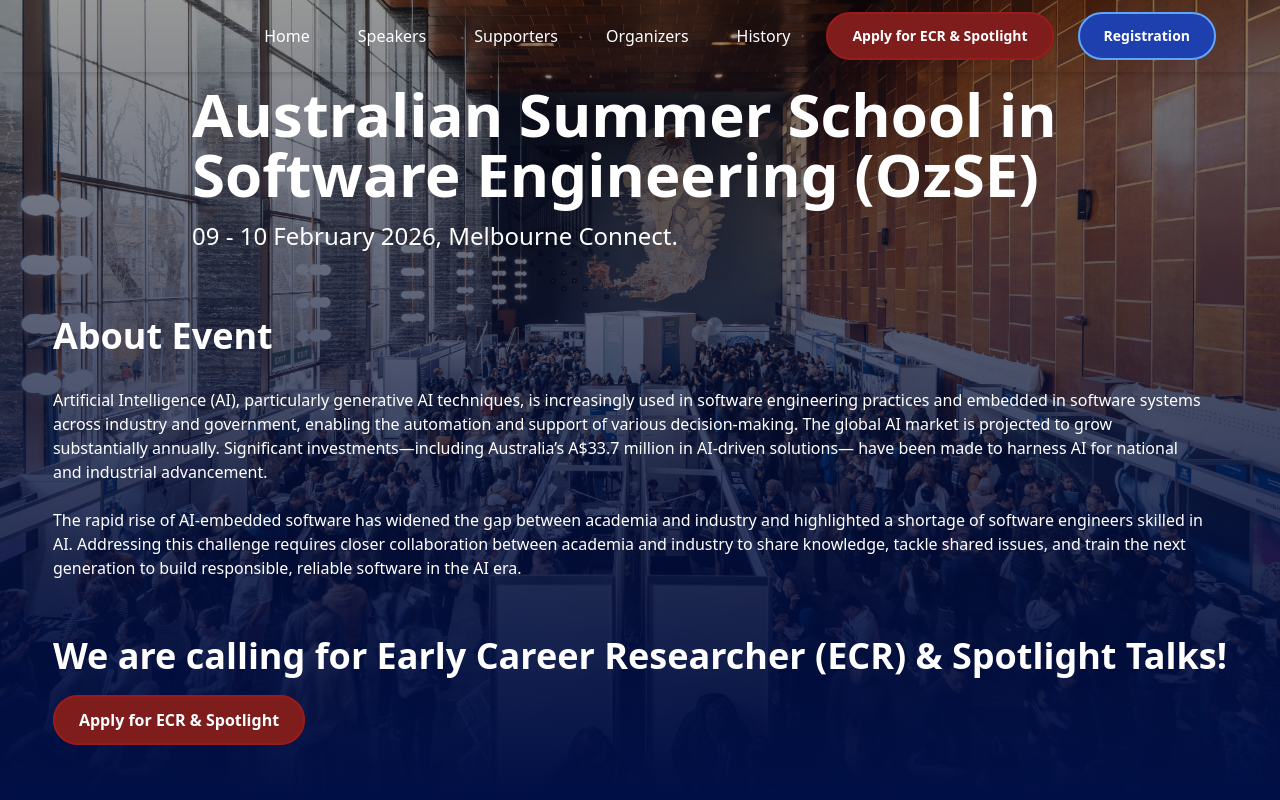
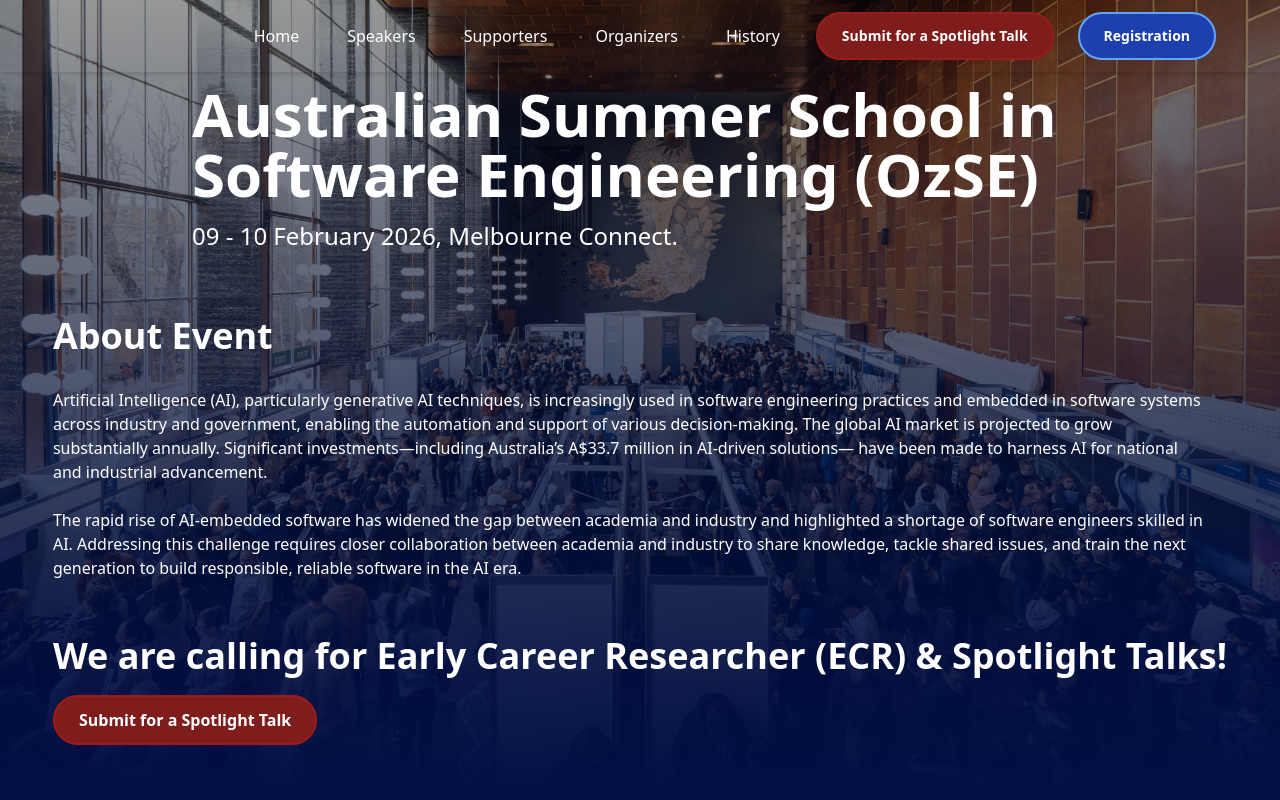
Before and after one commit to ozse-school/ozse-school.github.io, a React (Vite) app: page /#/ in a window 1280 px wide. Shown: the top 800 px of the page. Built offline with nearby package versions, Linux system fonts and the light colour scheme.

Commit message:
Change text for ECR & spotlight

```diff
--- a/src/HomePage/Hero.jsx
+++ b/src/HomePage/Hero.jsx
@@ -47,7 +47,7 @@ function Hero({id}) {
                 href="https://forms.office.com/Pages/ResponsePage.aspx?id=z_NbDvQft0aRdlLFOMIqTX0nBKmpNzJImlI7rIncr7RUNzFOQlEwNTc4OElaSDNVREJXUUtaOVFaVy4u"
                 className="px-6 py-3 rounded-full bg-red-900 border-2 border-red-800 text-white font-semibold hover:bg-white hover:text-[#000F46] transition-colors"
             >
-              Apply for ECR & Spotlight
+              Submit for a Spotlight Talk
             </a>
           </div>
         </div>
--- a/src/components/Navbar.jsx
+++ b/src/components/Navbar.jsx
@@ -136,7 +136,7 @@ function Navbar() {
               href="https://forms.office.com/Pages/ResponsePage.aspx?id=z_NbDvQft0aRdlLFOMIqTX0nBKmpNzJImlI7rIncr7RUNzFOQlEwNTc4OElaSDNVREJXUUtaOVFaVy4u"
               className="px-6 py-3 text-sm text-center rounded-full bg-red-900 border-2 border-red-800 text-white font-semibold hover:bg-white hover:text-[#000F46] transition-colors"
           >
-            Apply for ECR & Spotlight
+            Submit for a Spotlight Talk
           </a>
           <Link
               to={'https://bookings.events.unimelb.edu.au/event/2dd5ba88-f9ff-4181-9fbd-736af910a5a3/home'}
@@ -162,7 +162,7 @@ function Navbar() {
               href="https://forms.office.com/Pages/ResponsePage.aspx?id=z_NbDvQft0aRdlLFOMIqTX0nBKmpNzJImlI7rIncr7RUNzFOQlEwNTc4OElaSDNVREJXUUtaOVFaVy4u"
               className="px-6 py-3 text-sm text-center rounded-full bg-red-900 border-2 border-red-800 text-white font-semibold hover:bg-white hover:text-[#000F46] transition-colors"
           >
-            Apply for ECR & Spotlight
+            Submit for a Spotlight Talk
           </a>
           <Link
               to={'https://bookings.events.unimelb.edu.au/event/2dd5ba88-f9ff-4181-9fbd-736af910a5a3/home'}
```
